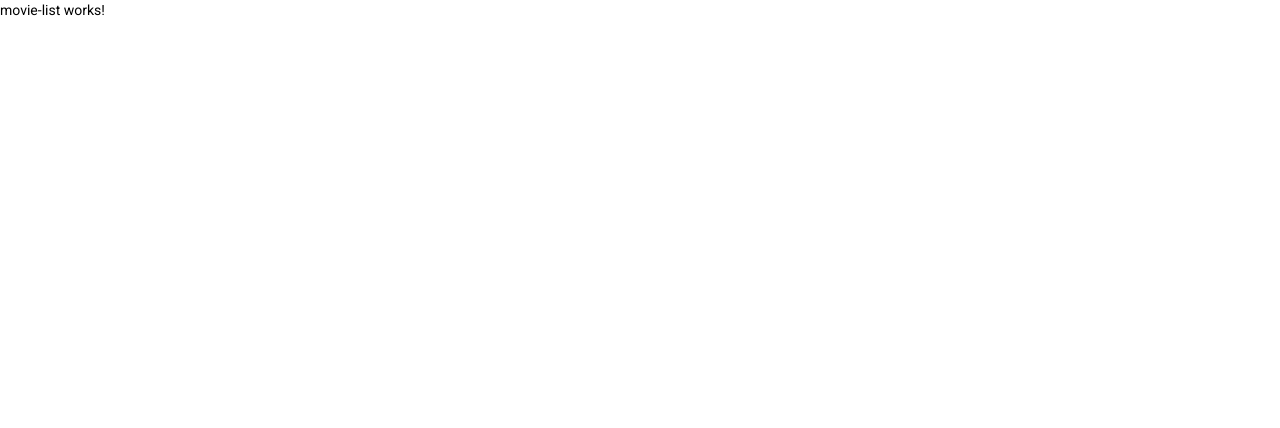
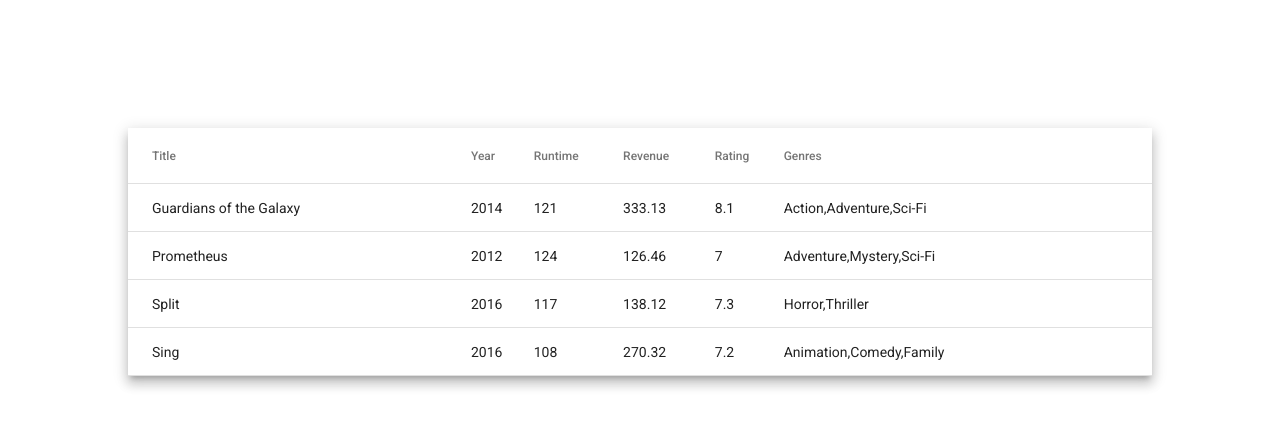
Before and after one commit to pedropaulofreitas/movie-rating, an Angular app: page / in a window 1280 px wide. Shown: the top 428 px of the page. Built offline with nearby package versions, Linux system fonts and the light colour scheme.

Commit message:
feature(movie-list): movies interface and table with mocked values

```diff
--- a/src/app/app.module.ts
+++ b/src/app/app.module.ts
@@ -5,6 +5,7 @@
 import { AppComponent } from './app.component';
 import { BrowserAnimationsModule } from '@angular/platform-browser/animations';
 import { MovieListComponent } from './pages/movie-list/movie-list.component';
+import { MatTableModule } from '@angular/material/table'
 
 @NgModule({
   declarations: [
@@ -14,7 +15,8 @@
   imports: [
     BrowserModule,
     AppRoutingModule,
-    BrowserAnimationsModule
+    BrowserAnimationsModule,
+    MatTableModule
   ],
   providers: [],
   bootstrap: [AppComponent]
--- a/src/app/pages/movie-list/movie-list.component.html
+++ b/src/app/pages/movie-list/movie-list.component.html
@@ -1 +1,42 @@
-<p>movie-list works!</p>
+
+
+
+
+<div class="flex-container">
+    <table mat-table [dataSource]="dataSource" class="mat-elevation-z8">
+
+        <ng-container matColumnDef="title">
+          <th mat-header-cell *matHeaderCellDef> Title </th>
+          <td mat-cell *matCellDef="let element"> {{element.title}} </td>
+        </ng-container>
+
+        <ng-container matColumnDef="year">
+          <th mat-header-cell *matHeaderCellDef> Year </th>
+          <td mat-cell *matCellDef="let element"> {{element.year}} </td>
+        </ng-container>
+
+        <ng-container matColumnDef="runtime">
+          <th mat-header-cell *matHeaderCellDef> Runtime </th>
+          <td mat-cell *matCellDef="let element"> {{element.runtime}} </td>
+        </ng-container>
+
+        <ng-container matColumnDef="revenue">
+          <th mat-header-cell *matHeaderCellDef> Revenue </th>
+          <td mat-cell *matCellDef="let element"> {{element.revenue}} </td>
+        </ng-container>
+
+        <ng-container matColumnDef="rating">
+            <th mat-header-cell *matHeaderCellDef> Rating </th>
+            <td mat-cell *matCellDef="let element"> {{element.rating}} </td>
+        </ng-container>
+
+
+        <ng-container matColumnDef="genre">
+            <th mat-header-cell *matHeaderCellDef> Genres </th>
+            <td mat-cell *matCellDef="let element"> {{element.genre}} </td>
+        </ng-container>
+
+        <tr mat-header-row *matHeaderRowDef="displayedColumns"></tr>
+        <tr mat-row *matRowDef="let row; columns: displayedColumns;"></tr>
+    </table>
+</div>
--- a/src/app/pages/movie-list/movie-list.component.scss
+++ b/src/app/pages/movie-list/movie-list.component.scss
@@ -0,0 +1,22 @@
+
+html, body {
+    height: 100%;
+}
+
+table {
+    width: 100%;
+}
+
+
+body {
+    margin: 0;
+}
+
+.flex-container {
+    height: 100%;
+    padding: 10%;
+    margin: 0;
+    display: flex;
+    align-items: center;
+    justify-content: center;
+}
--- a/src/app/pages/movie-list/movie-list.component.ts
+++ b/src/app/pages/movie-list/movie-list.component.ts
@@ -1,4 +1,115 @@
 import { Component, OnInit } from '@angular/core';
+
+
+
+export interface Movie {
+  year: string,
+  votes: string,
+  title: string,
+  runtime: string,
+  revenue: string,
+  director: string,
+  description: string,
+  rating: string,
+  rank: string,
+  metascore: string,
+  genre: string[],
+  actors: string[]
+}
+
+const MOVIE_DATA: Movie[] = [
+  {
+    "year": "2014",
+    "votes": "757074",
+    "title": "Guardians of the Galaxy",
+    "runtime": "121",
+    "revenue": "333.13",
+    "rating": "8.1",
+    "rank": "1",
+    "metascore": "76",
+    "genre": [
+      "Action",
+      "Adventure",
+      "Sci-Fi"
+    ],
+    "director": "James Gunn",
+    "description": "A group of intergalactic criminals are forced to work together to stop a fanatical warrior from taking control of the universe.",
+    "actors": [
+      "Chris Pratt",
+      "Vin Diesel",
+      "Bradley Cooper",
+      "Zoe Saldana"
+    ]
+  },
+  {
+    "year": "2012",
+    "votes": "485820",
+    "title": "Prometheus",
+    "runtime": "124",
+    "revenue": "126.46",
+    "rating": "7",
+    "rank": "2",
+    "metascore": "65",
+    "genre": [
+      "Adventure",
+      "Mystery",
+      "Sci-Fi"
+    ],
+    "director": "Ridley Scott",
+    "description": "Following clues to the origin of mankind, a team finds a structure on a distant moon, but they soon realize they are not alone.",
+    "actors": [
+      "Noomi Rapace",
+      "Logan Marshall-Green",
+      "Michael Fassbender",
+      "Charlize Theron"
+    ]
+  },
+  {
+    "year": "2016",
+    "votes": "157606",
+    "title": "Split",
+    "runtime": "117",
+    "revenue": "138.12",
+    "rating": "7.3",
+    "rank": "3",
+    "metascore": "62",
+    "genre": [
+      "Horror",
+      "Thriller"
+    ],
+    "director": "M. Night Shyamalan",
+    "description": "Three girls are kidnapped by a man with a diagnosed 23 distinct personalities. They must try to escape before the apparent emergence of a frightful new 24th.",
+    "actors": [
+      "James McAvoy",
+      "Anya Taylor-Joy",
+      "Haley Lu Richardson",
+      "Jessica Sula"
+    ]
+  },
+  {
+    "year": "2016",
+    "votes": "60545",
+    "title": "Sing",
+    "runtime": "108",
+    "revenue": "270.32",
+    "rating": "7.2",
+    "rank": "4",
+    "metascore": "59",
+    "genre": [
+      "Animation",
+      "Comedy",
+      "Family"
+    ],
+    "director": "Christophe Lourdelet",
+    "description": "In a city of humanoid animals, a hustling theater impresario's attempt to save his theater with a singing competition becomes grander than he anticipates even as its finalists' find that their lives will never be the same.",
+    "actors": [
+      "Matthew McConaughey",
+      "Reese Witherspoon",
+      "Seth MacFarlane",
+      "Scarlett Johansson"
+    ]
+  }
+];
 
 @Component({
   selector: 'app-movie-list',
@@ -7,6 +118,10 @@
 })
 export class MovieListComponent implements OnInit {
 
+  displayedColumns: string[] = ['title', 'year', 'runtime', 'revenue', 'rating', 'genre'];
+  dataSource = MOVIE_DATA;
+
+
   constructor() { }
 
   ngOnInit(): void {
```
